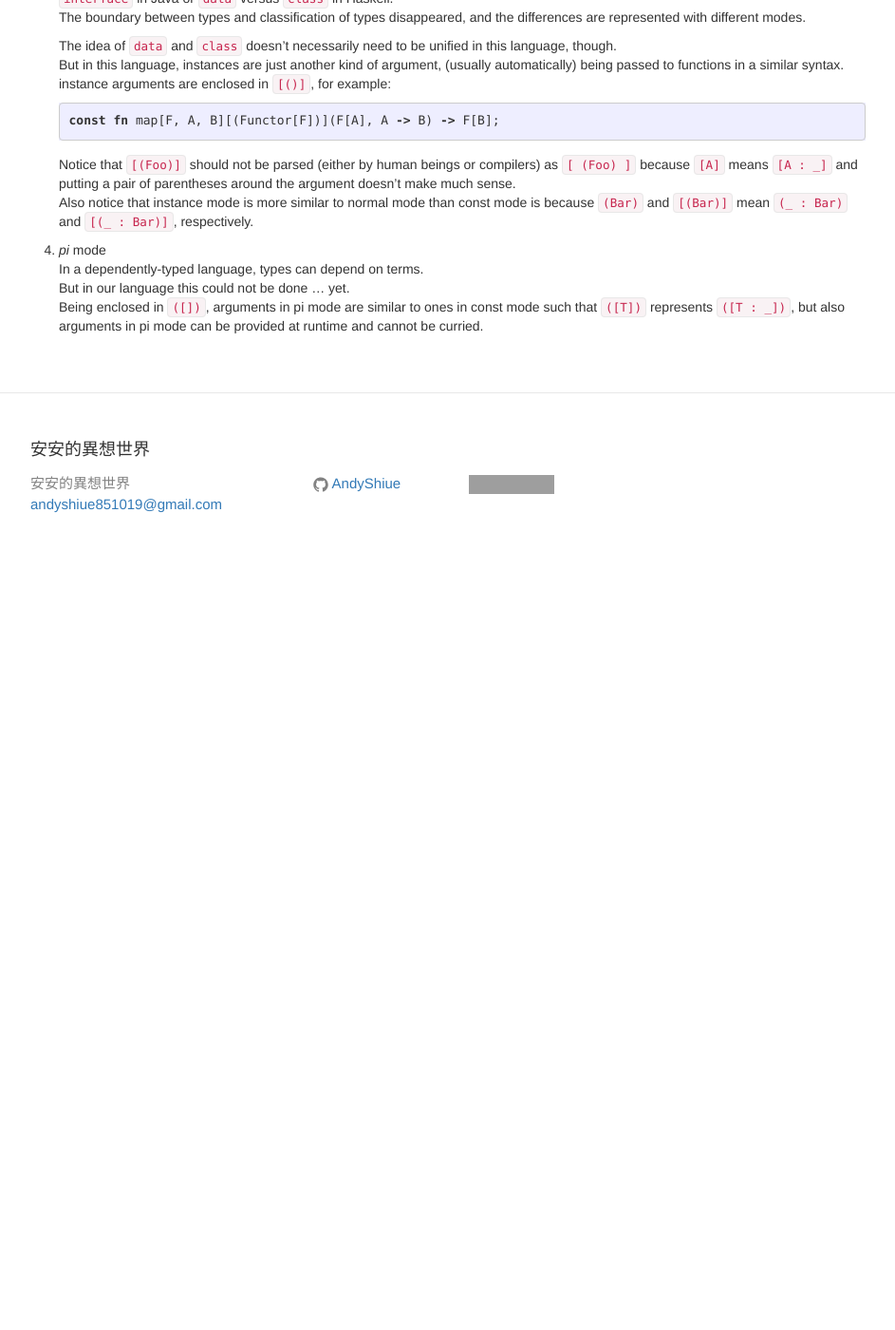
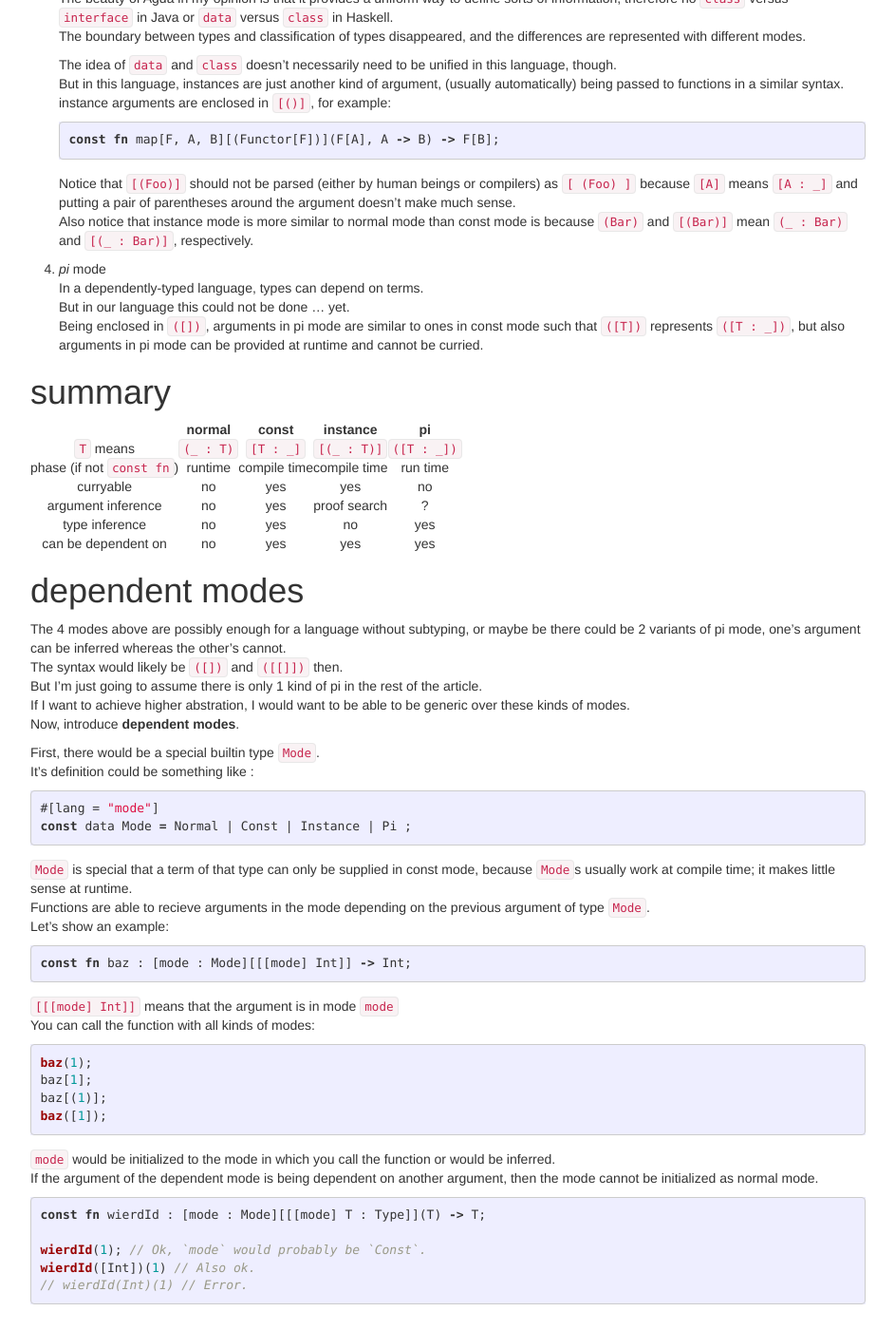
Before and after one commit to AndyShiue/AndyShiue.github.io, a Jekyll site: the page built from _posts/2016-05-01-modes.md, in a window 1280 px wide and 1400 px high, scrolled down 3308 px. Shown: the whole window at 95% size, without its empty margins (168-1111 px from the left). Built offline with Jekyll 4.4.1, drawn with Linux system fonts in a browser that asks for light colours; comment, search, counter and statistics services are not loaded; before the commit the page ends 3904 px from its top, so only the background shows below that; some of the changed text lies outside the part shown; grey boxes are pictures that could not be loaded.

Commit message:
Update article

````diff
--- a/_posts/2016-05-01-modes.md
+++ b/_posts/2016-05-01-modes.md
@@ -1,6 +1,6 @@
 ---
 layout: post
-title: "Modes: A Ubiquitous yet Overlooked Concept in Programming"
+title: "Modes: An Ubiquitous yet Overlooked Concept in Programming"
 categories: Programming
 ---
 
@@ -27,7 +27,7 @@ public interface Stream<T> {
 ```
 
 1. the *normal* mode
-   Here, the argument `mapper` is in the normal mode, which is the only mode in which can always be called explicitly at runtime in Java.
+   Here, the argument `mapper` is in the normal mode, which is the only mode in which arguments can always be supplied explicitly at runtime in Java.
 
 2. the *type* mode
    They are arguments of generics, which are introduced in Java SE 5.
@@ -193,3 +193,59 @@ In fact, I'm going to use only 2 kinds of delimiters, `()` and `[]`, preserving
    In a dependently-typed language, types can depend on terms.
    But in our language this could not be done ... yet.
    Being enclosed in `([])`, arguments in pi mode are similar to ones in const mode such that `([T])` represents `([T : _])`, but also arguments in pi mode can be provided at runtime and cannot be curried.
+
+# summary
+
+|                           | normal    | const        | instance     | pi          |
+|:-------------------------:|:---------:|:------------:|:------------:|:-----------:|
+| `T` means                 | `(_ : T)` | `[T : _]`    | `[(_ : T)]`  | `([T : _])` |
+| phase (if not `const fn`) | runtime   | compile time | compile time | run time    |
+| curryable                 | no        | yes          | yes          | no          |
+| argument inference        | no        | yes          | proof search | ?           |
+| type inference            | no        | yes          | no           | yes         |
+| can be dependent on       | no        | yes          | yes          | yes         |
+
+# dependent modes
+
+The 4 modes above are possibly enough for a language without subtyping, or maybe be there could be 2 variants of pi mode, one's argument can be inferred whereas the other's cannot.
+The syntax would likely be `([])` and `([[]])` then.
+But I'm just going to assume there is only 1 kind of pi in the rest of the article.
+If I want to achieve higher abstration, I would want to be able to be generic over these kinds of modes.
+Now, introduce **dependent modes**.
+
+First, there would be a special builtin type `Mode`.
+It's definition could be something like :
+
+```rust
+#[lang = "mode"]
+const data Mode = Normal | Const | Instance | Pi ;
+```
+
+`Mode` is special that a term of that type can only be supplied in const mode, because `Mode`s usually work at compile time; it makes little sense at runtime.
+Functions are able to recieve arguments in the mode depending on the previous argument of type `Mode`.
+Let's show an example:
+
+```rust
+const fn baz : [mode : Mode][[[mode] Int]] -> Int;
+```
+
+`[[[mode] Int]]` means that the argument is in mode `mode`
+You can call the function with all kinds of modes:
+
+```rust
+baz(1);
+baz[1];
+baz[(1)];
+baz([1]);
+```
+
+`mode` would be initialized to the mode in which you call the function or would be inferred.
+If the argument of the dependent mode is being dependent on another argument, then the mode cannot be initialized as normal mode.
+
+```rust
+const fn wierdId : [mode : Mode][[[mode] T : Type]](T) -> T;
+
+wierdId(1); // Ok, `mode` would probably be `Const`.
+wierdId([Int])(1) // Also ok.
+// wierdId(Int)(1) // Error.
+```
````
